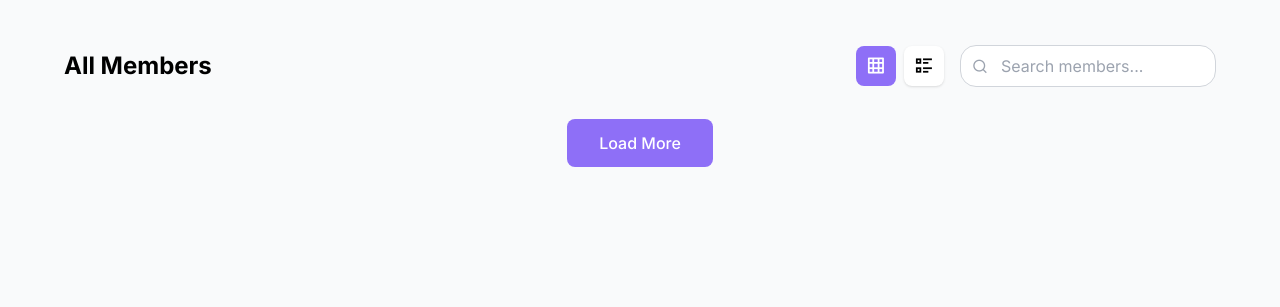
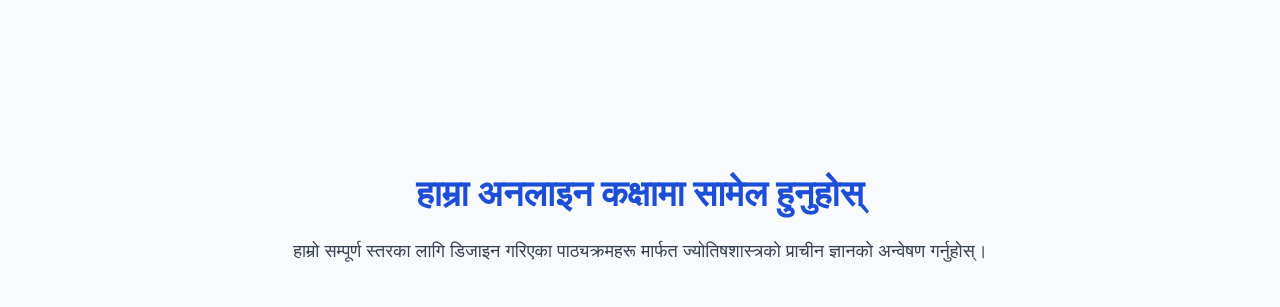
Before and after one commit to nepalbux/krishnamurti, a plain HTML site: page index.html in a window 1280 px wide. Shown: the part 5209-5516 px from the top of the page. Drawn offline with nearby package versions, Linux system fonts and the light colour scheme.

Commit message:
Update index.html

```diff
--- a/index.html
+++ b/index.html
@@ -651,35 +651,6 @@ KP System एक यस्तो यान्त्रिक, सूक्ष्
 </div>
 </div>
 </div>
-</div>
-<div class="mb-8 fade-in">
-<div class="flex justify-between items-center mb-6">
-<h3 class="text-2xl font-bold">All Members</h3>
-<div class="flex items-center space-x-4">
-<div class="flex items-center space-x-2">
-<button id="gridViewBtn" class="w-10 h-10 bg-primary text-white rounded flex items-center justify-center">
-<i class="ri-grid-line ri-lg"></i>
-</button>
-<button id="listViewBtn" class="w-10 h-10 bg-white shadow rounded flex items-center justify-center">
-<i class="ri-list-check-2 ri-lg"></i>
-</button>
-</div>
-<div class="relative">
-<input type="text" placeholder="Search members..." class="pl-10 pr-4 py-2 rounded-lg border border-gray-300 focus:border-primary w-64">
-<div class="absolute left-3 top-1/2 transform -translate-y-1/2 w-4 h-4 flex items-center justify-center">
-<i class="ri-search-line text-gray-400"></i>
-</div>
-</div>
-
-
-</div>
-</div>
-<div class="text-center mt-8">
-<button class="bg-primary text-white px-8 py-3 !rounded-button font-medium btn-hover whitespace-nowrap">Load More</button>
-</div>
-</div>
-
-</section>
 <!-- Join Class Section -->
 <section id="join" class="pt-24 bg-gray-50">
 <div class="container mx-auto px-4 md:px-8 py-20">
```
